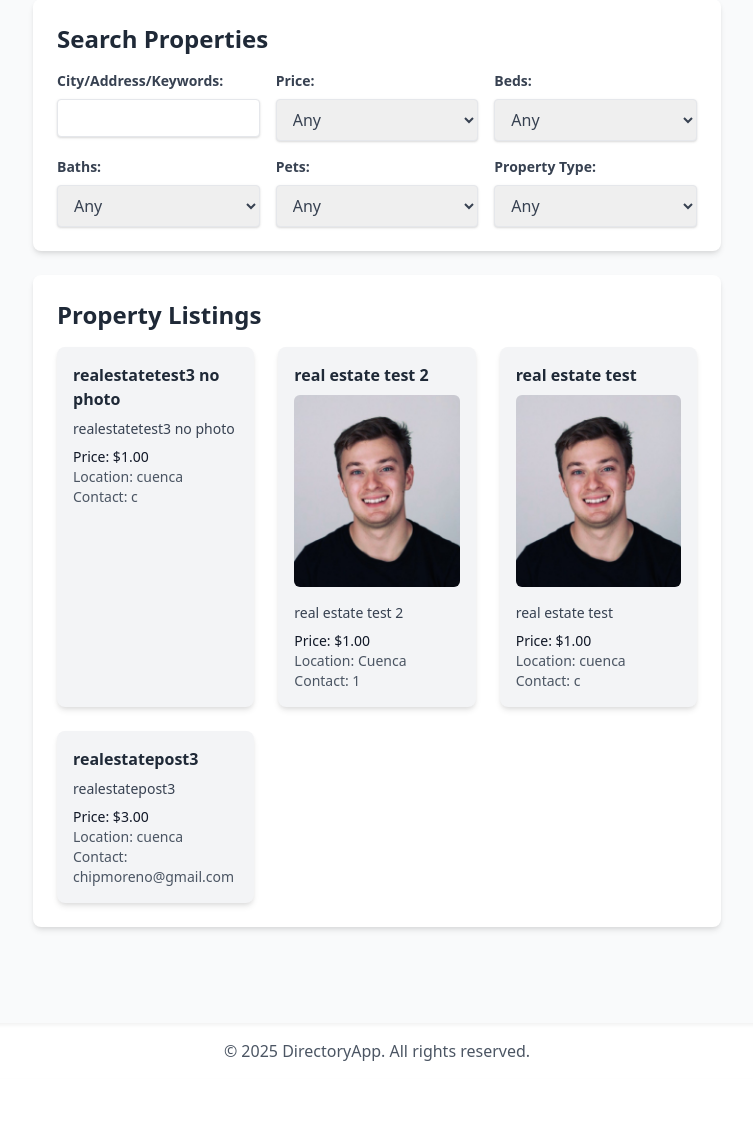
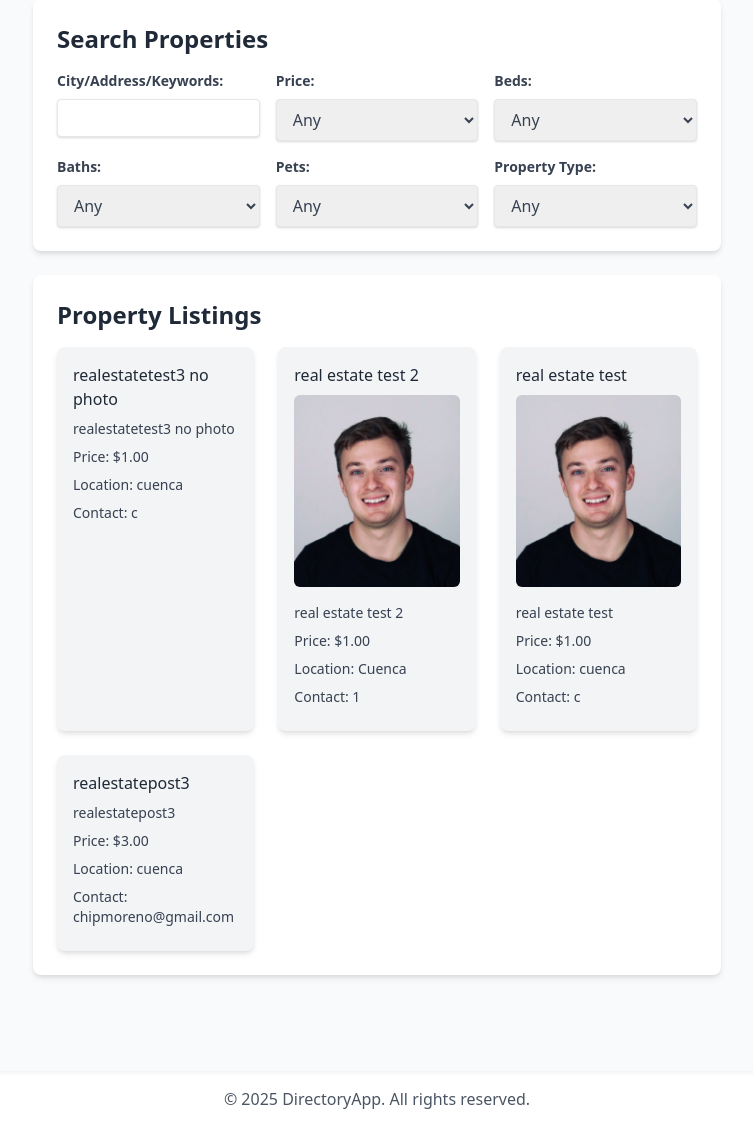
Before and after one commit to chipmoreno/directory_app_4, a Flask app: page /real_estate in a window 1280 px wide. Shown: the part 249-1376 px from the top of the page, without its empty margins (263-1016 px from the left). Before the commit the page ends 1310 px from the top, so only its background shows below. Run offline with Flask 3, Linux system fonts and the light colour scheme.

Commit message:
Reapply "."
This reverts commit 5ab4c980e1f081eebb73826624e9bef08725f6c7.

```diff
--- a/app/templates/real_estate.html
+++ b/app/templates/real_estate.html
@@ -33,20 +33,20 @@
             <div class="grid grid-cols-1 md:grid-cols-2 lg:grid-cols-3 gap-6">
                 {% for post in posts %}
                     <div class="bg-gray-100 p-4 rounded-lg shadow-md">
-                        <h3 class="text-base font-bold text-gray-800 mb-2"><a href="{{ url_for('main.post_detail', post_id=post.id) }}">{{ post.title }}</a></h3>
+                        <h3 class="text-base text-gray-800 mb-2"><a href="{{ url_for('main.post_detail', post_id=post.id) }}">{{ post.title }}</a></h3>
                         {% if post.photos %}
                             {% set first_photo = post.photos[0] %}
                             <img src="{{ url_for('static', filename='uploads/' + first_photo.filename) }}" alt="{{ post.title }}" class="w-full h-48 object-cover rounded-md mb-4">
                         {% endif %}
                         <p class="text-gray-700 mb-2 text-sm">{{ post.description }}</p>
                         {% if post.price %}
-                        <p class="text-gray-900 mt-2 text-sm">Price: ${{ "%.2f"|format(post.price) }}</p>
+                        <p class="text-gray-700 mb-2 text-sm">Price: ${{ "%.2f"|format(post.price) }}</p>
                         {% endif %}
                         {% if post.location %}
-                        <p class="text-gray-600 text-sm">Location: {{ post.location }}</p>
+                        <p class="text-gray-700 mb-2 text-sm">Location: {{ post.location }}</p>
                         {% endif %}
                         {% if post.contact_info %}
-                        <p class="text-gray-600 text-sm">Contact: {{ post.contact_info }}</p>
+                        <p class="text-gray-700 mb-2 text-sm">Contact: {{ post.contact_info }}</p>
                         {% endif %}
                     </div>
                 {% endfor %}
```
